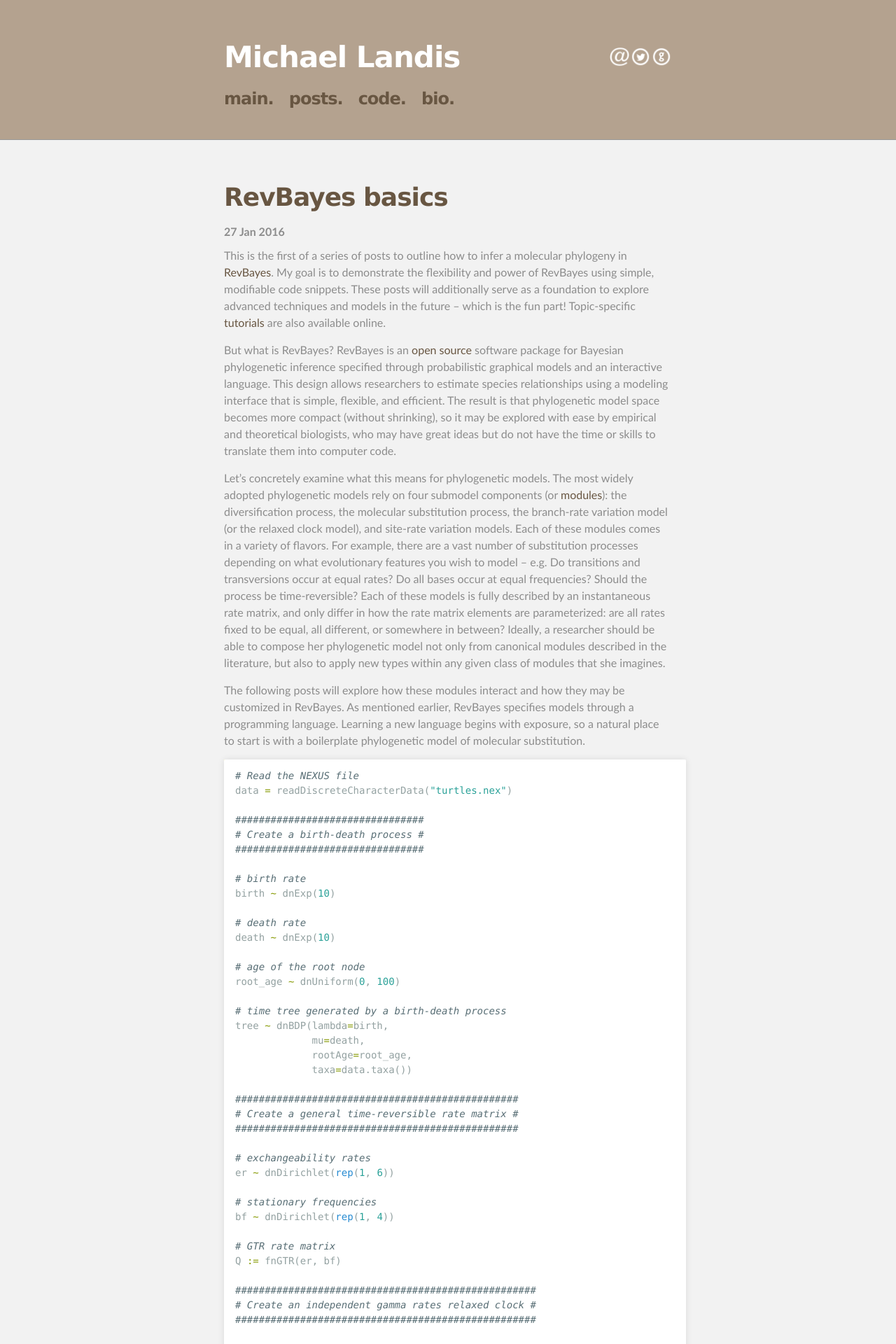
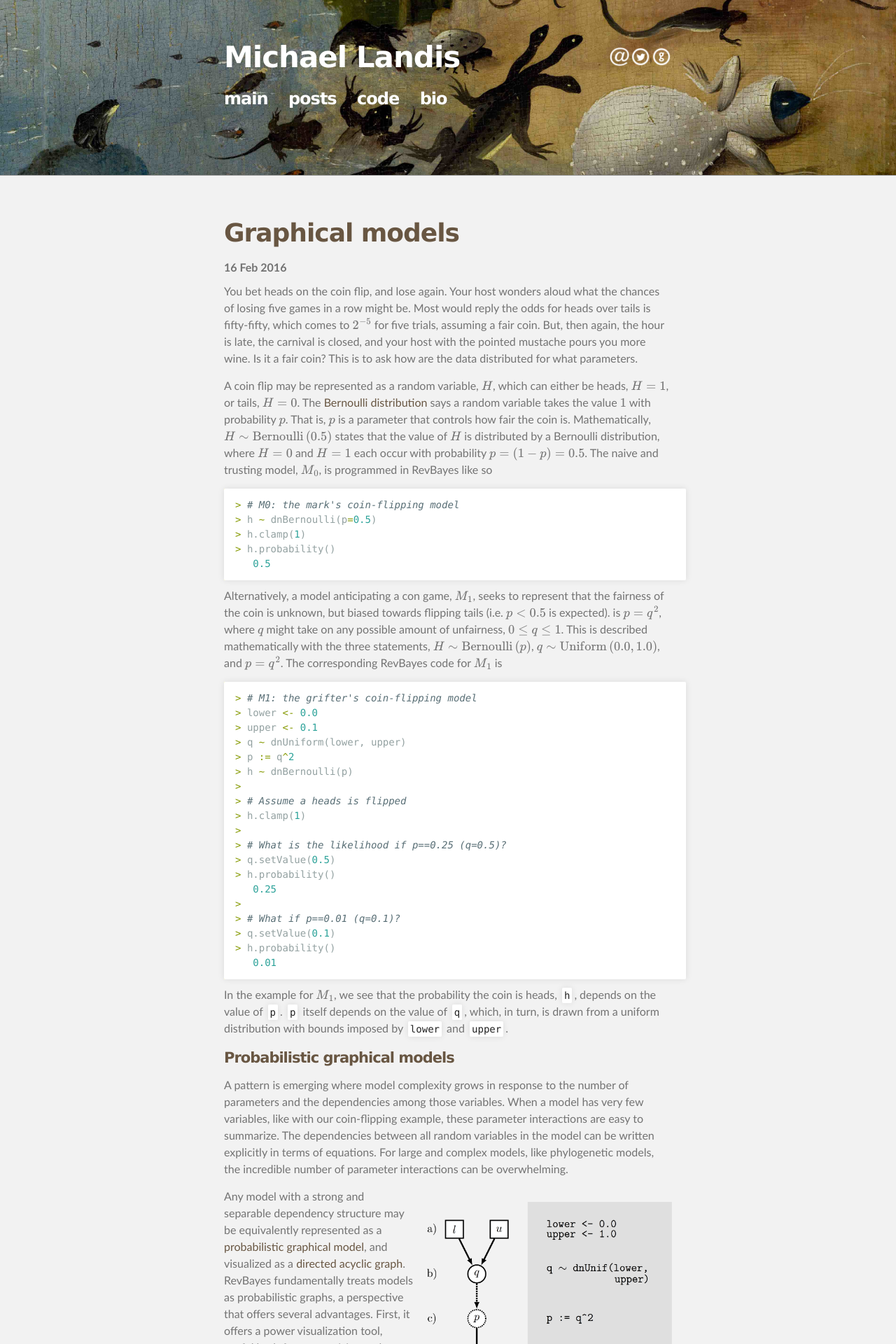
Before and after one commit to mlandis/mlandis.github.io, a Jekyll site: the page built from index.html, in a window 1280 px wide. Shown: the top 1920 px of the page at 70% size. Built offline with Jekyll 4.4.1, drawn with Linux system fonts in a browser that asks for light colours; formulas are drawn with MathJax 3; the list of posts is cut into pages by our own code; some of the changed text lies outside the part shown.

Commit message:
update bg

```diff
--- a/_layouts/default.html
+++ b/_layouts/default.html
@@ -20,7 +20,7 @@
             <a class="header_links" href="http://twitter.com/landismj"><img src="/assets/twitter.png" height="30" width="30" border="0"></a>
             <a class="header_links" href="mailto:mlandis@gmail.com"><img src="/assets/mail.png" height="30" width="30" border="0"></a>
         </h1>
-        <h3 id="project_links"><a href="/">main.</a>&nbsp;&nbsp;&nbsp;<a href="/posts">posts.</a>&nbsp;&nbsp;&nbsp;<a href="/code">code.</a>&nbsp;&nbsp;&nbsp;<a href="/bio">bio.</a>
+        <h3 id="project_links"><a href="/" style="color:#fff">main</a>&nbsp;&nbsp;&nbsp;&nbsp;<a href="/posts" style="color:#fff">posts</a>&nbsp;&nbsp;&nbsp;&nbsp;<a href="/code" style="color:#fff">code</a>&nbsp;&nbsp;&nbsp;&nbsp;<a href="/bio" style="color:#fff">bio</a>
           </h3>
         </header>
     </div>
--- a/_layouts/post.html
+++ b/_layouts/post.html
@@ -20,7 +20,7 @@
             <a class="header_links" href="http://github.com/mlandis"><img src="/assets/github.png" height="30" width="30" border="0"></a>
             <a class="header_links" href="mailto:mlandis@gmail.com"><img src="/assets/mail.png" height="30" width="30" border="0"></a>
         </h1>
-        <h3 id="project_links"><a href="/">main.</a>&nbsp;&nbsp;&nbsp;<a href="/posts">posts.</a>&nbsp;&nbsp;&nbsp;<a href="/code">code.</a>&nbsp;&nbsp;&nbsp;<a href="/bio">bio.</a>
+        <h3 id="project_links"><a href="/" style="color:#fff">main</a>&nbsp;&nbsp;&nbsp;&nbsp;<a href="/posts" style="color:#fff">posts</a>&nbsp;&nbsp;&nbsp;&nbsp;<a href="/code" style="color:#fff">code</a>&nbsp;&nbsp;&nbsp;&nbsp;<a href="/bio" style="color:#fff">bio</a>
         </h3>
         </header>
     </div>
--- a/_posts/2016-01-30-update.md
+++ /dev/null
@@ -1,136 +0,0 @@
----
-layout: post
-title: RevBayes basics
-date: 2016-01-27 13:16:00
-author: Michael Landis
----
-
-This is the first of a series of posts to outline how to infer a molecular phylogeny in [RevBayes](http://revbayes.com).
-My goal is to demonstrate the flexibility and power of RevBayes using simple, modifiable code snippets.
-These posts will additionally serve as a foundation to explore advanced techniques and models in the future -- which is the fun part!
-Topic-specific [tutorials](http://revbayes.com/tutorials) are also available online.
-
-But what is RevBayes?
-<!-- Exploring phylogenetic model space is currently method-limited, i.e. if a software developer has not implemented a particular model, it is not readily available for evaluation by the larger community. -->
-RevBayes is an [open source](https://github.com/revbayes/revbayes) software package for Bayesian phylogenetic inference specified through probabilistic graphical models and an interactive language.
-This design allows researchers to estimate species relationships using a modeling interface that is simple, flexible, and efficient.
-The result is that phylogenetic model space becomes more compact (without shrinking), so it may be explored with ease by empirical and theoretical biologists, who may have great ideas but do not have the time or skills to translate them into computer code.
-
-Let's concretely examine what this means for phylogenetic models.
-The most widely adopted phylogenetic models rely on four submodel components (or [modules](http://sysbio.oxfordjournals.org/content/63/5/753.full)):
-the diversification process, the molecular substitution process, the branch-rate variation model (or the relaxed clock model), and site-rate variation models.
-Each of these modules comes in a variety of flavors.
-For example, there are a vast number of substitution processes depending on what evolutionary features you wish to model -- e.g. Do transitions and transversions occur at equal rates? Do all bases occur at equal frequencies? Should the process be time-reversible?
-Each of these models is fully described by an instantaneous rate matrix, and only differ in how the rate matrix elements are parameterized: are all rates fixed to be equal, all different, or somewhere in between?
-Ideally, a researcher should be able to compose her phylogenetic model not only from canonical modules described in the literature, but also to apply new types within any given class of modules that she imagines.
-
-The following posts will explore how these modules interact and how they may be customized in RevBayes.
-As mentioned earlier, RevBayes specifies models through a programming language.
-Learning a new language begins with exposure, so a natural place to start is with a boilerplate phylogenetic model of molecular substitution.
-
-{% highlight R %}
-# Read the NEXUS file
-data = readDiscreteCharacterData("turtles.nex")
-
-################################
-# Create a birth-death process #
-################################
-
-# birth rate
-birth ~ dnExp(10)
-
-# death rate
-death ~ dnExp(10)
-
-# age of the root node
-root_age ~ dnUniform(0, 100)
-
-# time tree generated by a birth-death process
-tree ~ dnBDP(lambda=birth,
-             mu=death,
-             rootAge=root_age,
-             taxa=data.taxa())
-
-################################################
-# Create a general time-reversible rate matrix #
-################################################
-
-# exchangeability rates
-er ~ dnDirichlet(rep(1, 6))
-
-# stationary frequencies
-bf ~ dnDirichlet(rep(1, 4))
-
-# GTR rate matrix
-Q := fnGTR(er, bf)
-
-###################################################
-# Create an independent gamma rates relaxed clock #
-###################################################
-
-# a global molecular clock
-base_rate ~ dnExp(10)
-
-# for each branch in the tree
-n_branches = 2 * data.ntaxa() - 2
-for (i in 1:n_branches) {
-
-    # create a rate multiplier for each branch
-    branch_rates_mult[i] ~ dnGamma(2,2)
-
-    # rescale the global clock by the rate multiplier
-    branch_rates[i] := base_rate * branch_rates_mult[i]
-}
-
-##################################################################
-# Create a +Gamma site-rate variation model with five categories #
-##################################################################
-
-# shape and scale parameter for rate variation
-alpha ~ dnUnif(0, 20)
-
-# create a Gamma(alpha, alpha) distribution
-rate_distribution = dnGamma(alpha, alpha)
-
-# create a deterministic vector of Gamma(alpha, alpha) quintiles
-n_cats = 5
-site_rates := fnDiscretizeDistribution(rate_distribution, n_cats)
-
-#################################################
-# Create the phylogenetic model of substitution #
-#################################################
-
-seq ~ dnPhyloCTMC(tree=tree,
-                  Q=Q,
-                  branchRates=branch_rates,
-                  siteRates=site_rates,
-                  nSites=data.nchar(),
-                  type="DNA")
-
-###########################################
-# Treat the data as observed by the model #
-###########################################
-
-seq.clamp(data)
-{% endhighlight %}
-
-For now, just give the code a glance and keep it in mind for the future.
-If you are well-versed in phylogenetic models, the structure of some variables should be familiar.
-The anatomy of the code will be covered in detail throughout the imminent series of posts.
-By the end, you'll be comfortable reading and modifying the code, tailored to your datset and interests.
-Below is a tentative outline, which will be updated with post links as they're completed.
-
-#### Topics
-* Phylogenetic analysis pipeline
-* RevBayes basics
-* Reading data
-* Phylogenetic substitution models
-* Rate matrices
-* Substitution processes
-* Diversification processes
-* Relaxed clocks
-* Site-rate variation
-* Estimating the posterior
-* Advanced analyses
-
-Of course, feel free send me an [email](mailto:mlandis@gmail.com) or [tweet](http://twitter.com/landismj) with any feedback!
--- /dev/null
+++ b/_posts/2016-02-10-graphical-models.md
@@ -0,0 +1,240 @@
+---
+layout: post
+title: Graphical models
+date: 2016-02-16 13:16:00
+author: Michael Landis
+---
+
+You bet heads on the coin flip, and lose again.
+Your host wonders aloud what the chances of losing five games in a row might be.
+Most would reply the odds for heads over tails is fifty-fifty, which comes to $$2^{-5}$$ for five trials, assuming a fair coin.
+But, then again, the hour is late, the carnival is closed, and your host with the pointed mustache pours you more wine.
+Is it a fair coin?
+This is to ask how are the data distributed for what parameters.
+
+A coin flip may be represented as a random variable, $$H$$, which can either be heads, $$H=1$$, or tails, $$H=0$$.
+The [Bernoulli distribution](https://en.wikipedia.org/wiki/Bernoulli_distribution) says a random variable takes the value $$1$$ with probability $$p$$.
+That is, $$p$$ is a parameter that controls how fair the coin is.
+Mathematically, $$H \sim \text{Bernoulli} \left( 0.5 \right)$$ states that the value of $$H$$ is distributed by a Bernoulli distribution, where $$H=0$$ and $$H=1$$ each occur with probability $$p=(1-p)=0.5$$.
+The naive and trusting model, $$M_0$$, is programmed in RevBayes like so
+
+{% highlight R %}
+> # M0: the mark's coin-flipping model
+> h ~ dnBernoulli(p=0.5)
+> h.clamp(1)
+> h.probability()
+   0.5
+{% endhighlight %}
+
+Alternatively, a model anticipating a con game, $$M_1$$, seeks to represent that the fairness of the coin is unknown, but biased towards flipping tails (i.e. $$p < 0.5$$ is expected).
+is $$p=q^2$$, where $$q$$ might take on any possible amount of unfairness, $$0 \leq q \leq 1$$.
+This is described mathematically with the three statements, $$H \sim \text{Bernoulli} \left( p \right)$$, $$q \sim \text{Uniform} \left( 0.0, 1.0 \right)$$, and $$p = q^2$$.
+The corresponding RevBayes code for $$M_1$$ is
+
+{% highlight R %}
+> # M1: the grifter's coin-flipping model
+> lower <- 0.0
+> upper <- 0.1
+> q ~ dnUniform(lower, upper)
+> p := q^2
+> h ~ dnBernoulli(p)
+>
+> # Assume a heads is flipped
+> h.clamp(1)
+>
+> # What is the likelihood if p==0.25 (q=0.5)?
+> q.setValue(0.5)
+> h.probability()
+   0.25
+>
+> # What if p==0.01 (q=0.1)?
+> q.setValue(0.1)
+> h.probability()
+   0.01
+{% endhighlight %}
+
+In the example for $$M_1$$, we see that the probability the coin is heads, `h`, depends on the value of `p`.
+`p` itself depends on the value of `q`, which, in turn, is drawn from a uniform distribution with bounds imposed by `lower` and `upper`.
+
+#### Probabilistic graphical models
+
+A pattern is emerging where model complexity grows in response to the number of parameters and the dependencies among those variables.
+When a model has very few variables, like with our coin-flipping example, these parameter interactions are easy to summarize.
+The dependencies between all random variables in the model can be written explicitly in terms of equations.
+For large and complex models, like phylogenetic models, the incredible number of parameter interactions can be overwhelming.
+
+<img src="assets/graphical_model.png" alt="Graphical model" align="right" style="width:350px;margin: 20px 0px 20px 20px;"/>
+
+Any model with a strong and separable dependency structure may be equivalently represented as a [probabilistic graphical model](https://en.wikipedia.org/wiki/Graphical_model), and visualized as a [directed acyclic graph](https://en.wikipedia.org/wiki/Directed_acyclic_graph).
+RevBayes fundamentally treats models as probabilistic graphs, a perspective that offers several advantages.
+First, it offers a power visualization tool, useful both for summarizing and reducing model complexity, and for teaching.
+The dependency structure lends itself to various computational efficiencies, including marginalization techniques, Markov chain Monte Carlo, generative simulations.
+Graphs also modular, in that they can be decomposed into subgraphs while retaining their internal topologies.
+This is improves code design and reusability both when specifying models using the Rev language, and when developing the back-end architecture powering RevBayes.
+These sentiments are summarized in [Hoehna et al. (2014)](http://sysbio.oxfordjournals.org/content/63/5/753.full) and will be reinforced throughout this series of posts.
+
+A brief overview of specifying graphical models in RevBayes is given below.
+
+#### Constant nodes: solid squares
+
+A model variable that is known is a *constant node*.
+Constant nodes are treated as known variables and are not estimated during inference.
+Creating a constant node is done using the `<-` assignment operator.
+
+{% highlight R %}
+> p <- 0.5
+> p
+   0.5
+{% endhighlight %}
+
+#### Stochastic nodes: solid circles
+
+Probabilistic inference is primarily interested in learning the values of the unknown parameters that summarize the data.
+Each of these parameters is a *stochastic node*.
+Stochastic nodes are created using the `~` operator, where the right-hand side gives the distribution (and parameters) that measure the probability of the random variable on the left-hand side.
+
+{% highlight R %}
+> p <- 0.5
+> h ~ dnBernoulli(p)
+>
+> # h is initialized with a random value
+> h
+    0
+> h.probability()
+    0.5
+{% endhighlight %}
+
+
+RevBayes works with [generative models](https://en.wikipedia.org/wiki/Generative_model), which allows for an exact match between the simulation model and the inference model.
+This greatly simplifies workflows involving simulation analyses, such as model validation and statistical power analyses.
+
+#### Deterministic nodes: dotted circles
+
+A variable whose value is exactly determined by other model variables is a *deterministic node*.
+Deterministic nodes have a value equal to a function of any number and combination of constant, deterministic, and stochastic nodes, which is defined using the `:=` operator.
+This affords great flexibility in parameterizing the model.
+
+{% highlight R %}
+> q <- 0.5
+> p := q^2
+> p
+   0.25
+{% endhighlight %}
+
+Deterministic nodes are immediately updated when any of their parental nodes' values are changed.
+
+{% highlight R %}
+> q <- 0.4
+> p
+   0.16
+{% endhighlight %}
+
+The probability of a stochastic node changes whenever its distribution's parameters change.
+
+{% highlight R %}
+> q <- 0.5
+> p := q^2
+> h ~ dnBernoulli(p)
+> h.probability()
+   0.25
+> q <- 0.4
+> h.probability()
+   0.16
+{% endhighlight %}
+
+#### Observed (stochastic) nodes: shaded circles
+
+During inference, some random variables are *observed* to have particular values.
+For example, an individual coin (the variable) might show heads or tails (the values) after being flipped.
+Once the coin is observed to be, say, tails ($$H=0$$), the question of interest becomes what is the likelihood that the coin flip resulted in tails under its distribution.
+That is, the unobserved random variable might take any number of values, but the observed random variable is "clamped" to the actual value of the trial.
+To clamp a stochastic node to be observed for some value
+
+{% highlight R %}
+> q <- 0.5
+> p := q^2
+> h ~ dnBernoulli(p)
+> obs <- 0
+> h.clamp(obs)
+> h.probability()
+    0.75
+{% endhighlight %}
+
+In effect, calling `clamp` sets the node's value and distinguishes it to be included in the model likelihood (rather than part of the prior).
+Future posts will discuss how this distinction affects certain parts of Bayesian analyses, such as computing [Bayes factors](https://en.wikipedia.org/wiki/Bayes_factor).
+
+
+#### Plates (replicated subgraphs)
+
+Models often contain repetitive structures, which may be represented compactly.
+Graphical models use [plates](https://en.wikipedia.org/wiki/Plate_notation).
+In RevBayes `for` loops are the simplest way to represent.
+
+{% highlight R %}
+> p <- 0.25
+> for (i in 1:100) {
++     x[i] ~ dnBernoulli(p)
++ }
+> x_mean := mean(x)
+> x_mean
+    0.22
+{% endhighlight %}
+
+They are also useful for succinctly imposing a [Markov property](https://en.wikipedia.org/wiki/Markov_property) between model variables.
+
+{% highlight R %}
+> x[1] ~ dnNormal(mean=0, sd=1)
+> dx[1] <- 0.0
+> for (i in 2:10) {
++     x[i] ~ dnNormal(mean=x[i-1], sd=1)
++     dx[i] := x[i] - x[i-1]
++ }
+> z
+   [ 0.596103, 0.291775, 1.02862, -0.0848241, -3.08975,
+     -2.90331, -3.41427, -4.46115, -5.62696, -6.33428 ]
+> dz
+   [ 0, -0.304328, 0.736843, -1.11344, -3.00493,
+     0.186437, -0.510954, -1.04688, -1.16581, -0.707318 ]
+{% endhighlight %}
+
+#### Parent-child relationships
+
+The `structure` (or `str`) function is useful to learn about how the nodes relate to one another. For example, the node `q` is the parent of `p` and the child of `lower` and `upper`.
+
+{% highlight R %}
+> lower <- 0.0
+> upper <- 1.0
+> q ~ dnUniform(lower, upper)
+> p := q^2
+> structure(q)
+
+   _variable     = q
+   _dagType      = Stochastic DAG node
+   _clamped      = FALSE
+   _lnProb       = 0
+   _parents      = [ lower, upper ]
+   _children     = [ p ]
+{% endhighlight %}
+
+Assigning a new value to `p` will cause `q` to lose `p` as a child.
+
+{% highlight R %}
+> p <- 5.0
+> structure(q)
+
+   _variable     = q
+   _dagType      = Stochastic DAG node
+   _clamped      = FALSE
+   _lnProb       = 0
+   _parents      = [ lower, upper ]
+   _children     = [ p ]
+{% endhighlight %}
+
+#### Wrapping up
+
+Of course, phylogenetic models are more complex than coin flipping experiments.
+The basic building blocks to compose richer models are essentially the same.
+That's the beauty of graphical models: that simple relationships can generate complexity.
+In the long run, the goal is not only to build models that formalize our understanding of nature, but to learn about the behavior of the processes that generate biodiversity.
+
+Next time we'll look into RevBayes data structures.
--- a/index.html
+++ b/index.html
@@ -5,6 +5,7 @@
     <h1><a href="{{ post.url }}">{{ post.title }}</a></h1>
     <span class="date">{{ post.date | date_to_string }}</span>
     <div class="content">{{ post.content }}</div>
+    <hr>
 {% endfor %}
 
 {% if paginator.total_pages > 1 %}
--- a/stylesheets/stylesheet.css
+++ b/stylesheets/stylesheet.css
@@ -50,8 +50,9 @@
 
 body {
   box-sizing: border-box;
-  color:#8c8c8c;
-  background: #B4A28F;
+  color:#737373;
+  /*background: #B4A28F;*/
+  background: #FFFFFF;
   /*background: #212121;*/
   font-size: 16px;
   font-family: 'Myriad Pro', Calibri, Helvetica, Arial, sans-serif;
@@ -99,7 +100,8 @@
 }
 
 footer p {
-  color: #f2f2f2;
+  /*color: #f2f2f2;*/
+    color: #FFFFFF;
 }
 
 a {
@@ -284,31 +286,16 @@
   margin: 0 auto;
 }
 
-#forkme_banner {
-  display: block;
-  position: absolute;
-  top:0;
-  right: 10px;
-  z-index: 10;
-  padding: 10px 50px 10px 10px;
-  color: #fff;
-  background: url('../images/blacktocat.png') #0090ff no-repeat 95% 50%;
-  font-weight: 700;
-  box-shadow: 0 0 10px rgba(0,0,0,.5);
-  border-bottom-left-radius: 2px;
-  border-bottom-right-radius: 2px;
-}
+#header_wrap {
+    /*background: #B4A28F;*/
 
-#header_wrap {
-  /*background: #bdbdbd;*/
-    background: #B4A28F;
-  /*
-  background: -moz-linear-gradient(top, #bdbdbd, #212121);
-  background: -webkit-linear-gradient(top, #bdbdbd, #212121);
-  background: -ms-linear-gradient(top, #bdbdbd, #212121);
-  background: -o-linear-gradient(top, #bdbdbd, #212121);
-  background: linear-gradient(top, #bdbdbd, #212121);
-  */
+    background: url('../assets/background_full.jpg') no-repeat;
+    background-size: cover;
+    background-position: 50% 60%;
+    -webkit-background-size: cover;
+    -moz-background-size: cover;
+    -o-background-size: cover;
+    height: 250px
 }
 
 #header_wrap .inner {
```
Also changed, not shown: assets/background_full.jpg (added), assets/graphical_model.png (added), 2 other files.
